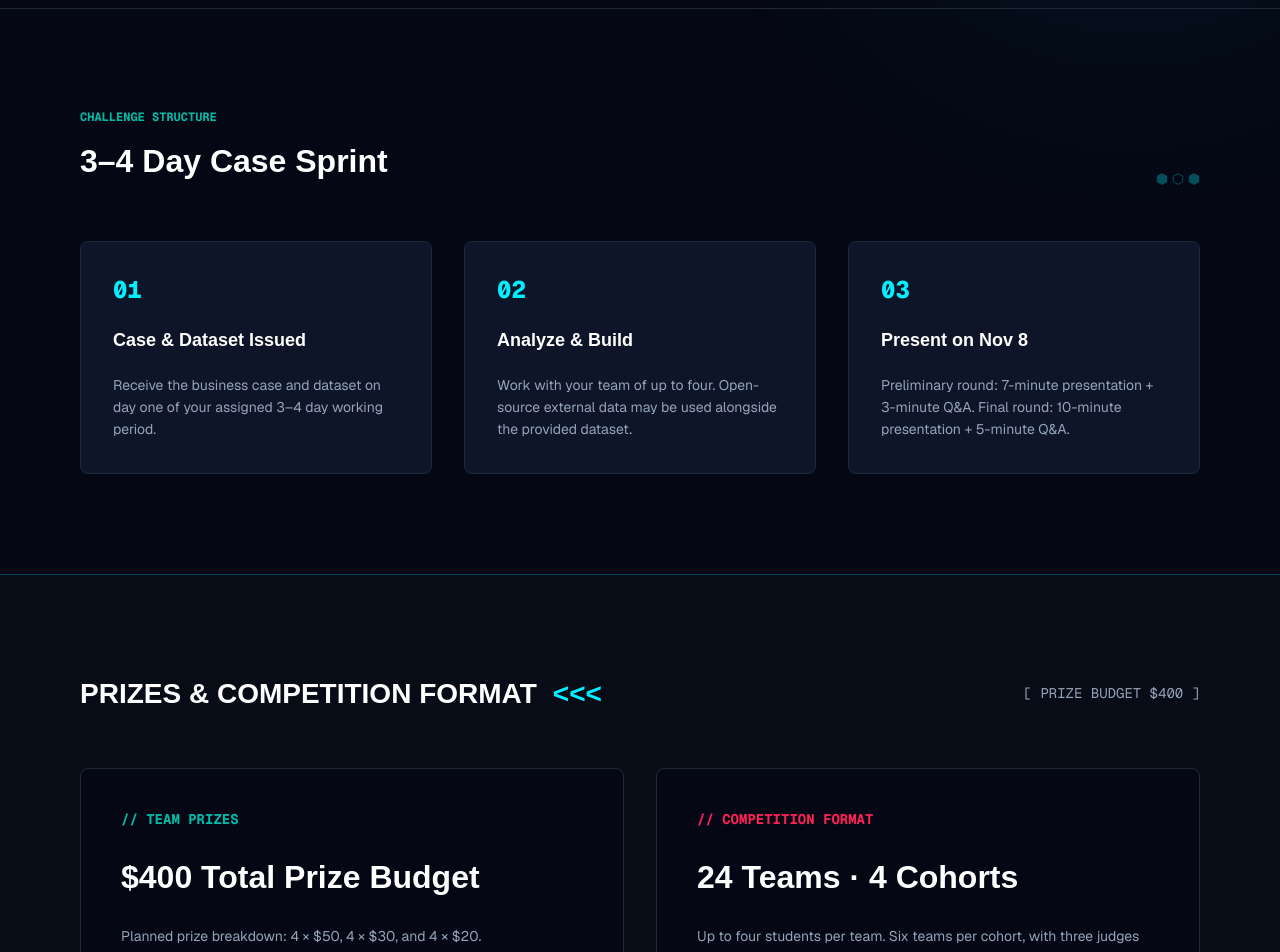
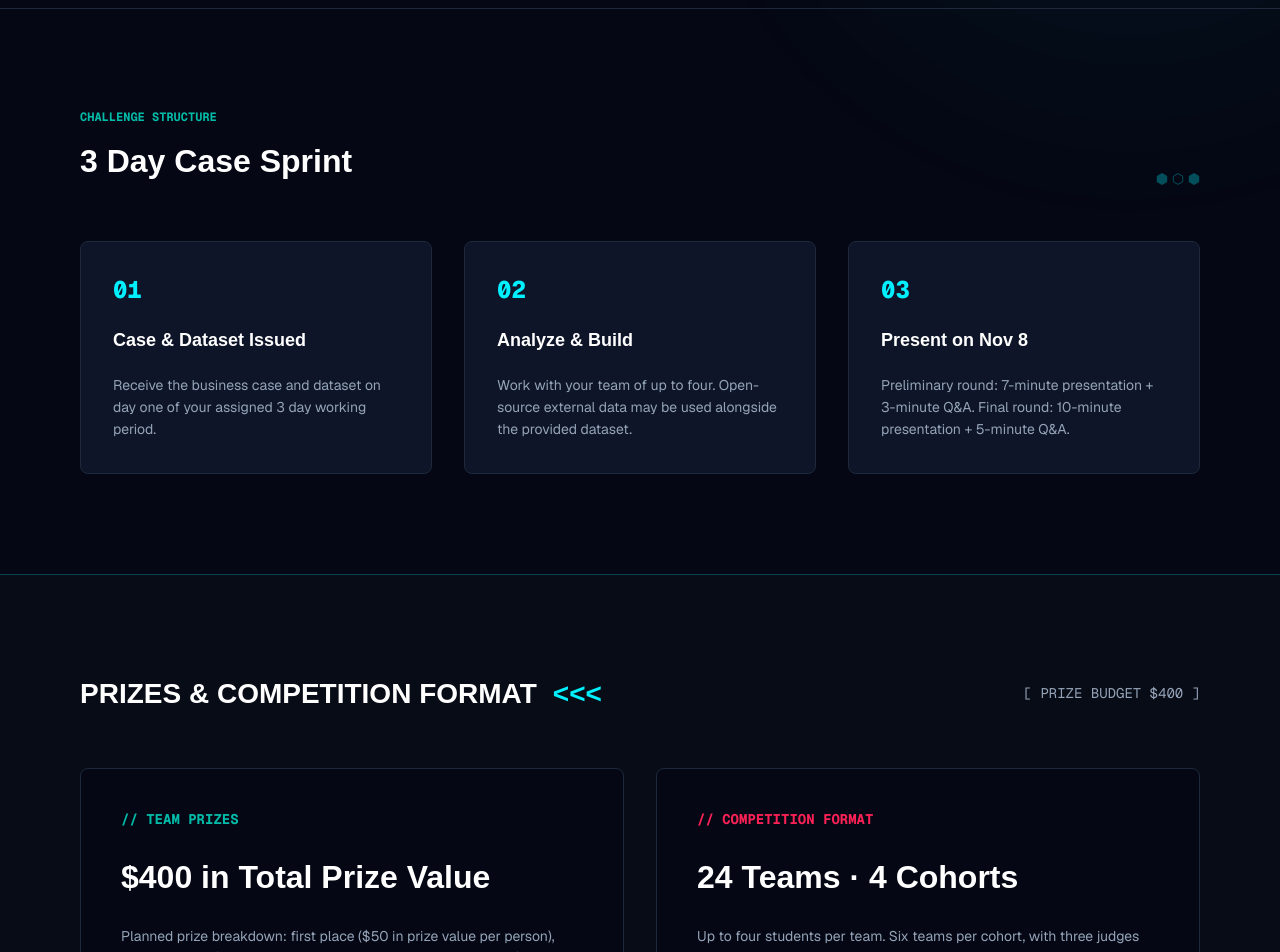
Before and after one commit to SFU-DSSS/datajam-2026-reg, a Next.js app in the folder v0_hackml-portal-main/: page / in a window 1280 px wide. Shown: the part 1200-2152 px from the top of the page. Built offline with nearby package versions, Linux system fonts and the light colour scheme; no server answers; a web font is replaced by a local one.

Commit message:
Update sprint length to 3 days and clarify prize breakdown
Co-Authored-By: Claude Opus 5.5 <noreply@anthropic.com>

```diff
--- a/v0_hackml-portal-main/components/datajam/challenge-structure.tsx
+++ b/v0_hackml-portal-main/components/datajam/challenge-structure.tsx
@@ -5,7 +5,7 @@ const steps = [
   {
     number: "01",
     title: "Case & Dataset Issued",
-    body: "Receive the business case and dataset on day one of your assigned 3–4 day working period.",
+    body: "Receive the business case and dataset on day one of your assigned 3 day working period.",
   },
   {
     number: "02",
@@ -26,7 +26,7 @@ export function ChallengeStructure() {
         <div className="flex items-end justify-between gap-6">
           <div className="flex max-w-[500px] flex-col gap-3">
             <p className="font-mono text-xs font-bold text-teal-500">CHALLENGE STRUCTURE</p>
-            <h2 className="font-display text-[32px] font-extrabold text-foreground">3–4 Day Case Sprint</h2>
+            <h2 className="font-display text-[32px] font-extrabold text-foreground">3 Day Case Sprint</h2>
           </div>
           <Image src="/datajam/triangles.svg" alt="" width={44} height={12} />
         </div>
--- a/v0_hackml-portal-main/components/datajam/prizes.tsx
+++ b/v0_hackml-portal-main/components/datajam/prizes.tsx
@@ -4,8 +4,8 @@ const cards = [
   {
     eyebrow: "// TEAM PRIZES",
     eyebrowClass: "text-teal-500",
-    title: "$400 Total Prize Budget",
-    body: "Planned prize breakdown: 4 × $50, 4 × $30, and 4 × $20.",
+    title: "$400 in Total Prize Value",
+    body: "Planned prize breakdown: first place ($50 in prize value per person), second place ($30 in prize value per person), and third place ($20 in prize value per person).",
   },
   {
     eyebrow: "// COMPETITION FORMAT",
```
